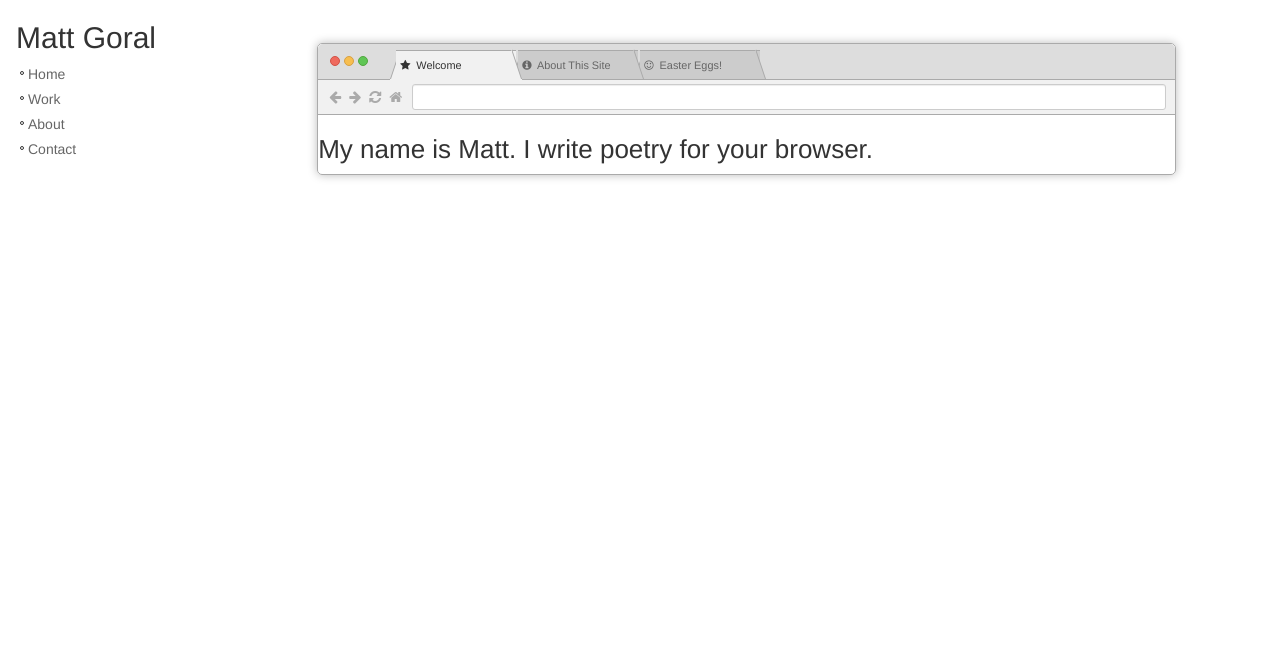
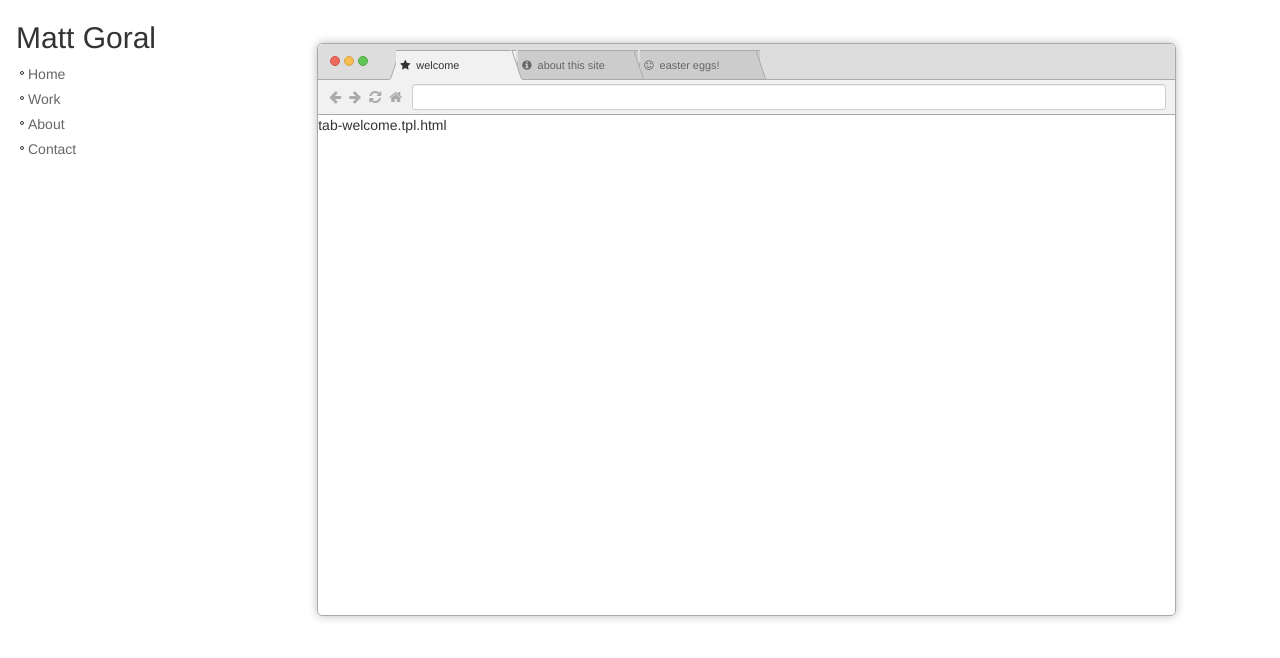
Before and after one commit to mattgoral/mattgoral.github.io, an Angular app: page / in a window 1280 px wide. Shown: the top 658 px of the page. Built offline with nearby package versions, Linux system fonts and the light colour scheme.

Commit message:
make tabs clickable

```diff
--- a/src/app/home/home.component.html
+++ b/src/app/home/home.component.html
@@ -6,37 +6,20 @@
 				<div class="browser-button yellow"></div>
 				<div class="browser-button green"></div>
 				<div class="tabs">
-					<div class="tab">
+
+					<div class="tab" *ngFor="let tab of tabs" (click)="selectTab(tab)" [class.active]="tab.active">
 						<div class="tab-angle left-angle"></div>
 						<div class="tab-body">
 							<div class="tab-text">
-								<i class="fa fa-smile-o"></i>
-								Easter Eggs!
+								<i class="fa" [ngClass]="tab.icon"></i>
+								{{ tab.title }}
 							</div>
 						</div>
 						<div class="tab-angle right-angle"></div>
 					</div>
-					<div class="tab">
-						<div class="tab-angle left-angle"></div>
-						<div class="tab-body">
-							<div class="tab-text">
-								<i class="fa fa-info-circle"></i>
-								About This Site
-							</div>
-						</div>
-						<div class="tab-angle right-angle"></div>
-					</div>
-					<div class="tab active">
-						<div class="tab-angle left-angle"></div>
-						<div class="tab-body">
-							<div class="tab-text">
-								<i class="fa fa-star"></i>
-								Welcome
-							</div>
-						</div>
-						<div class="tab-angle right-angle"></div>
-					</div>
+
 				</div>
+
 			</div>
 			<div class="url-bar">
 				<div class="url-buttons">
@@ -47,7 +30,9 @@
 				</div>
 				<input type="text" class="form-control input-sm">
 			</div>
-			<h2>My name is Matt.  I write poetry for your browser.</h2>
+			<div class="browser-body">
+				<div class="browser-content" *ngFor="let tab of tabs" [class.active]="tab.active">{{ tab.url }}</div>
+			</div>
 		</div>
 	</div>
 </div>
--- a/src/app/home/home.component.scss
+++ b/src/app/home/home.component.scss
@@ -159,5 +159,12 @@ $tab-angle: 10px;
 				padding: 2px 10px;
 			}
 		}
+
+		.browser-body { min-height: 500px; }
+
+		.browser-content {
+			display: none;
+			&.active { display: block; }
+		}
 	}
 }
--- a/src/app/home/home.component.ts
+++ b/src/app/home/home.component.ts
@@ -8,6 +8,30 @@ import { Component, OnInit } from '@angular/core';
 export class HomeComponent implements OnInit {
 	loadAnimation = '';
 
+	tabs = [{
+            title: 'easter eggs!',
+            icon: 'fa-smile-o',
+            url: 'tab-easter-eggs.tpl.html',
+            active: false
+        }, {
+            title: 'about this site',
+            icon: 'fa-info-circle',
+            url: 'tab-about.tpl.html',
+            active: false
+        }, {
+            title: 'welcome',
+            icon: 'fa-star',
+            url: 'tab-welcome.tpl.html',
+            active: true
+    }];
+
+	selectTab(tab) {
+		this.tabs.forEach((tab) => {
+			tab.active = false;
+		});
+		tab.active = true;
+	}
+
   ngOnInit() {
   	this.loadAnimation = 'animated fadeInRight';
   }
```
